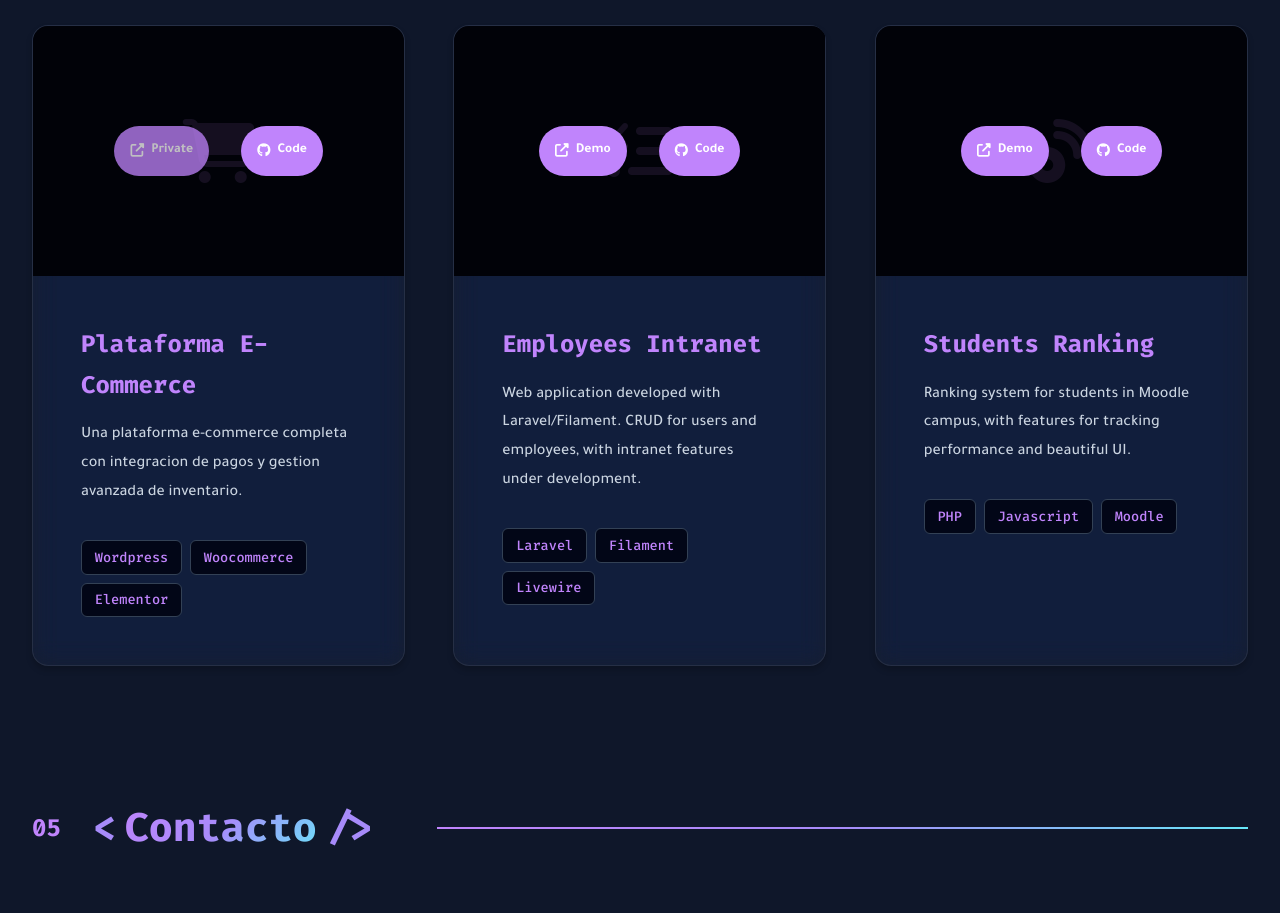
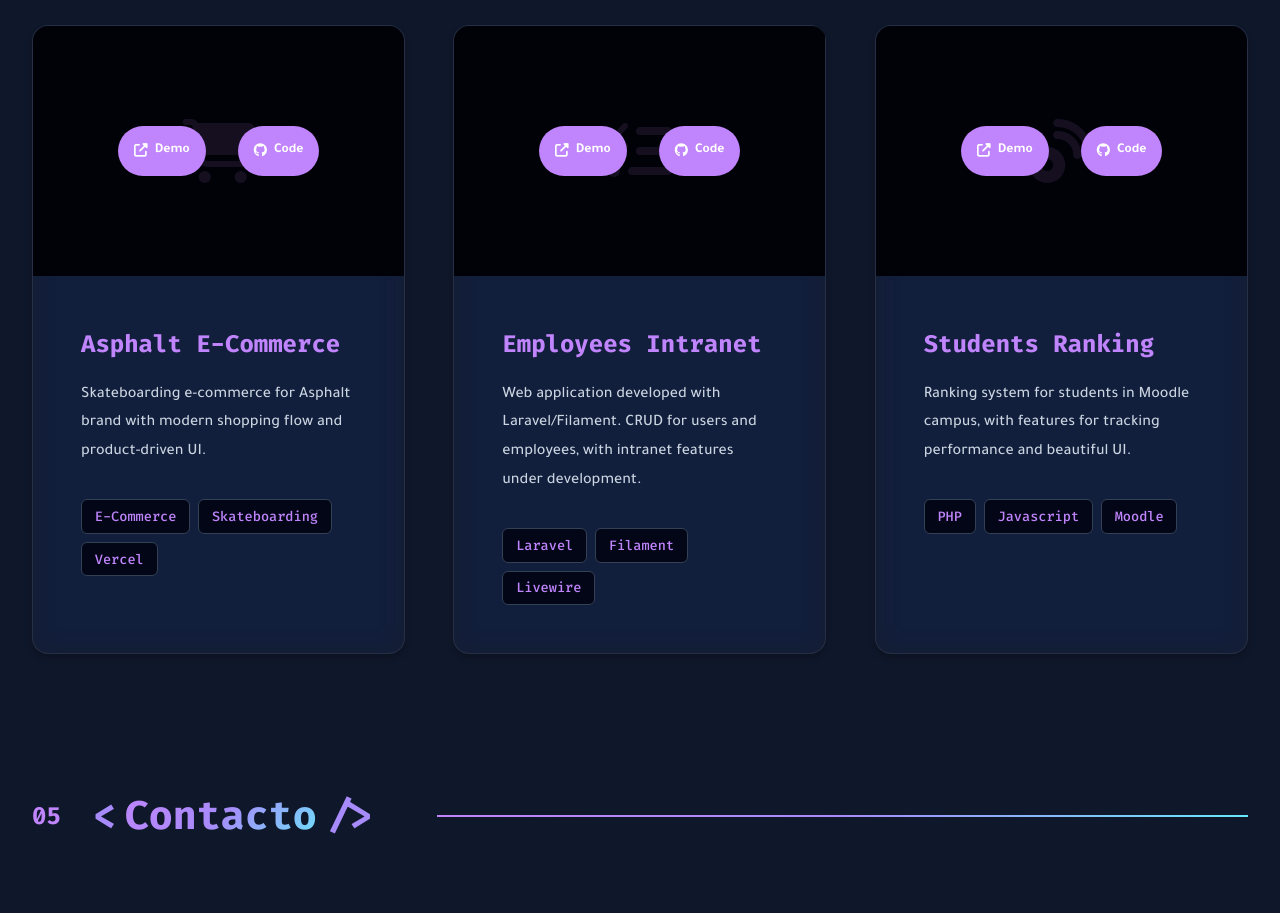
Before and after one commit to MartinBinotti/portfolio, a React (Vite) app: page / in a window 1280 px wide. Shown: the part 4940-5853 px from the top of the page. Built offline with nearby package versions, Linux system fonts and the light colour scheme.

Commit message:
Actualizacion de proyecto

```diff
--- a/src/components/ProjectsSection.jsx
+++ b/src/components/ProjectsSection.jsx
@@ -20,11 +20,23 @@ function ProjectsSection() {
               <div className="project-image">
                 <div className="project-overlay">
                   <div className="project-links">
-                    <span className="project-link project-link-static" title="Private Project">
+                    <a
+                      href="https://asphalt-zeta.vercel.app"
+                      target="_blank"
+                      rel="noreferrer"
+                      className="project-link"
+                      title="View Project"
+                    >
                       <i className="fas fa-external-link-alt"></i>
-                      <span className="project-link-label">Private</span>
-                    </span>
-                    <a href="#" className="project-link" title="View Code">
+                      <span className="project-link-label">Demo</span>
+                    </a>
+                    <a
+                      href="https://github.com/MartinBinotti/asphalt.git"
+                      target="_blank"
+                      rel="noreferrer"
+                      className="project-link"
+                      title="View Code"
+                    >
                       <i className="fab fa-github"></i>
                       <span className="project-link-label">Code</span>
                     </a>
@@ -35,20 +47,21 @@ function ProjectsSection() {
                 </div>
               </div>
               <div className="project-content">
-                <h3 className="project-title" data-text-en="E-Commerce Platform">
-                  E-Commerce Platform
+                <h3 className="project-title" data-text-en="Asphalt E-Commerce" data-text-es="Asphalt E-Commerce">
+                  Asphalt E-Commerce
                 </h3>
                 <p
                   className="project-description"
-                  data-text-en="A complete e-commerce platform with payment integration and advanced inventory management."
+                  data-text-en="Skateboarding e-commerce for Asphalt brand with modern shopping flow and product-driven UI."
+                  data-text-es="E-commerce de skateboarding para la marca Asphalt, con flujo de compra moderno y UI centrada en productos."
                 >
-                  A complete e-commerce platform with payment integration and advanced inventory
-                  management.
+                  E-commerce de skateboarding para la marca Asphalt, con flujo de compra moderno y
+                  UI centrada en productos.
                 </p>
                 <div className="project-tags">
-                  <span className="tag">Wordpress</span>
-                  <span className="tag">Woocommerce</span>
-                  <span className="tag">Elementor</span>
+                  <span className="tag">E-Commerce</span>
+                  <span className="tag">Skateboarding</span>
+                  <span className="tag">Vercel</span>
                 </div>
               </div>
             </div>
```
